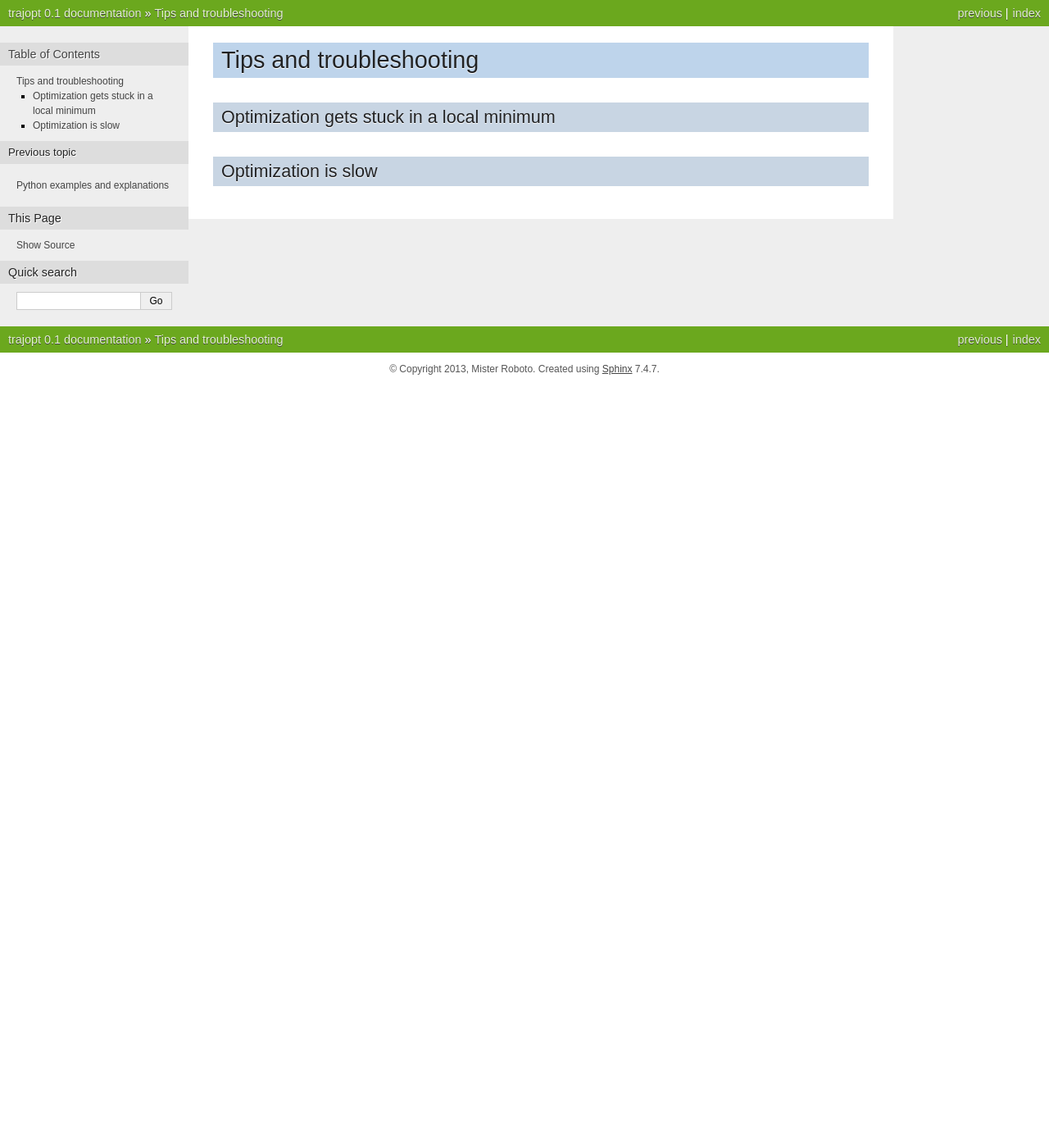
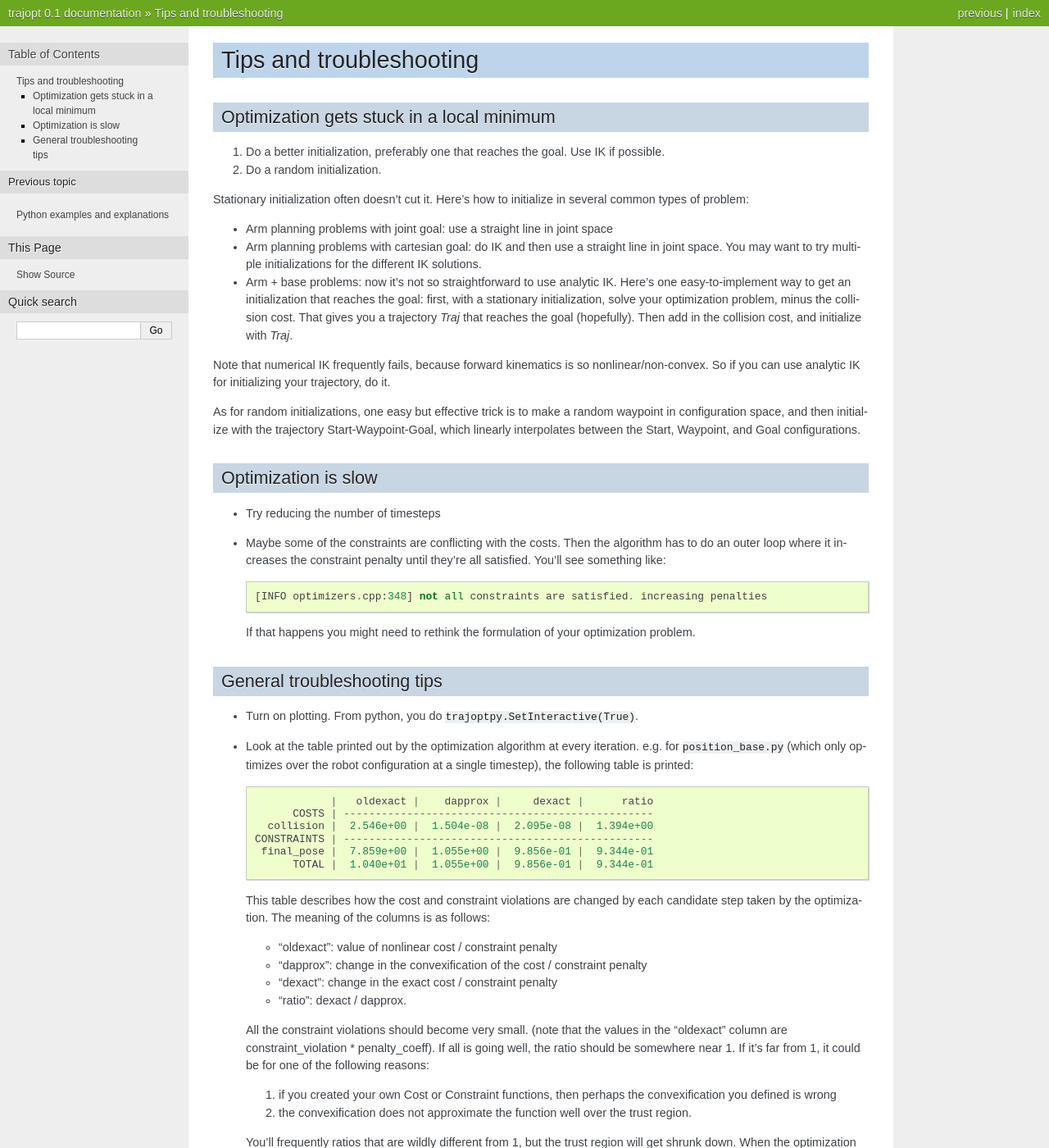
Before and after one commit to joschu/trajopt, a Sphinx documentation site: the page built from doc/tips.rst, in a window 1280 px wide and 1400 px high. Shown: the whole window at 82% size. Built offline with Sphinx 7.4.7, drawn with Linux system fonts in a browser that asks for light colours; formulas are drawn with MathJax 3; some of the changed text lies outside the part shown.

Commit message:
fixed some bugs, worked on walking

```diff
--- a/doc/tips.rst
+++ b/doc/tips.rst
@@ -6,5 +6,56 @@ Tips and troubleshooting
 Optimization gets stuck in a local minimum
 ---------------------------------------------
 
+1. Do a better initialization, preferably one that reaches the goal. Use IK if possible.
+2. Do a random initialization.
+
+Stationary initialization often doesn't cut it.
+Here's how to initialize in several common types of problem:
+
+- Arm planning problems with joint goal: use a straight line in joint space
+- Arm planning problems with cartesian goal: do IK and then use a straight line in joint space. You may want to try multiple initializations for the different IK solutions.
+- Arm + base problems: now it's not so straightforward to use analytic IK. Here's one easy-to-implement way to get an initialization that reaches the goal: first, with a stationary initialization, solve your optimization problem, minus the collision cost. That gives you a trajectory `Traj` that reaches the goal (hopefully). Then add in the collision cost, and initialize with `Traj`.
+
+Note that numerical IK frequently fails, because forward kinematics is so nonlinear/non-convex. So if you can use analytic IK for initializing your trajectory, do it.
+
+As for random initializations, one easy but effective trick is to make a random waypoint in configuration space, and then initialize with the trajectory Start-Waypoint-Goal, which linearly interpolates between the Start, Waypoint, and Goal configurations.
+
+
 Optimization is slow
 -----------------------
+
+* Try reducing the number of timesteps
+* Maybe some of the constraints are conflicting with the costs. Then the algorithm has to do an outer loop where it increases the constraint penalty until they're all satisfied. You'll see something like::
+
+  [INFO optimizers.cpp:348] not all constraints are satisfied. increasing penalties
+
+  If that happens you might need to rethink the formulation of your optimization problem.
+
+General troubleshooting tips
+----------------------------
+
+* Turn on plotting. From python, you do :code:`trajoptpy.SetInteractive(True)`.
+* Look at the table printed out by the optimization algorithm at every iteration. e.g. for :file:`position_base.py` (which only optimizes over the robot configuration at a single timestep), the following table is printed::
+
+                |   oldexact |    dapprox |     dexact |      ratio
+          COSTS | -------------------------------------------------
+      collision |  2.546e+00 |  1.504e-08 |  2.095e-08 |  1.394e+00
+    CONSTRAINTS | -------------------------------------------------
+     final_pose |  7.859e+00 |  1.055e+00 |  9.856e-01 |  9.344e-01
+          TOTAL |  1.040e+01 |  1.055e+00 |  9.856e-01 |  9.344e-01
+
+  This table describes how the cost and constraint violations are changed by each candidate step taken by the optimization.
+  The meaning of the columns is as follows:
+
+  - "oldexact": value of nonlinear cost / constraint penalty
+  - "dapprox": change in the convexification of the cost / constraint penalty
+  - "dexact": change in the exact cost / constraint penalty
+  - "ratio": dexact / dapprox.
+
+  All the constraint violations should become very small. (note that the values in the "oldexact" column are constraint_violation * penalty_coeff).
+  If all is going well, the ratio should be somewhere near 1. If it's far from 1, it could be for one of the following reasons:
+
+  1. if you created your own Cost or Constraint functions, then perhaps the convexification you defined is wrong
+  2. the convexification does not approximate the function well over the trust region.
+
+  You'll frequently ratios that are wildly different from 1, but the trust region will get shrunk down. When the optimization convergences, the trust region should be small and the ratios should be about 1. If not, something funny is going on.
```
Also changed, not shown: 8 other files.
